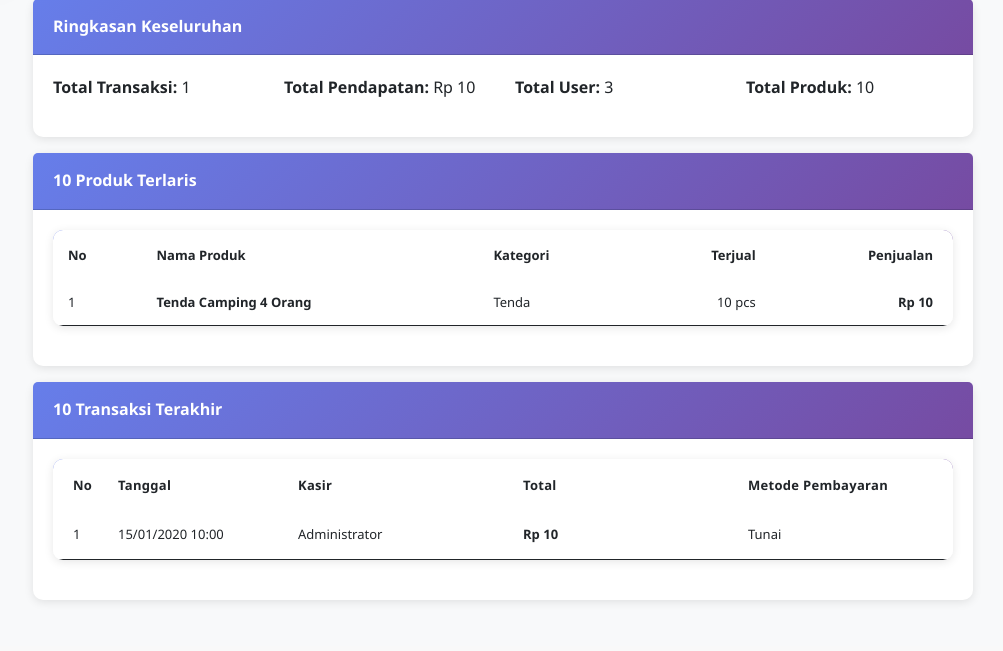
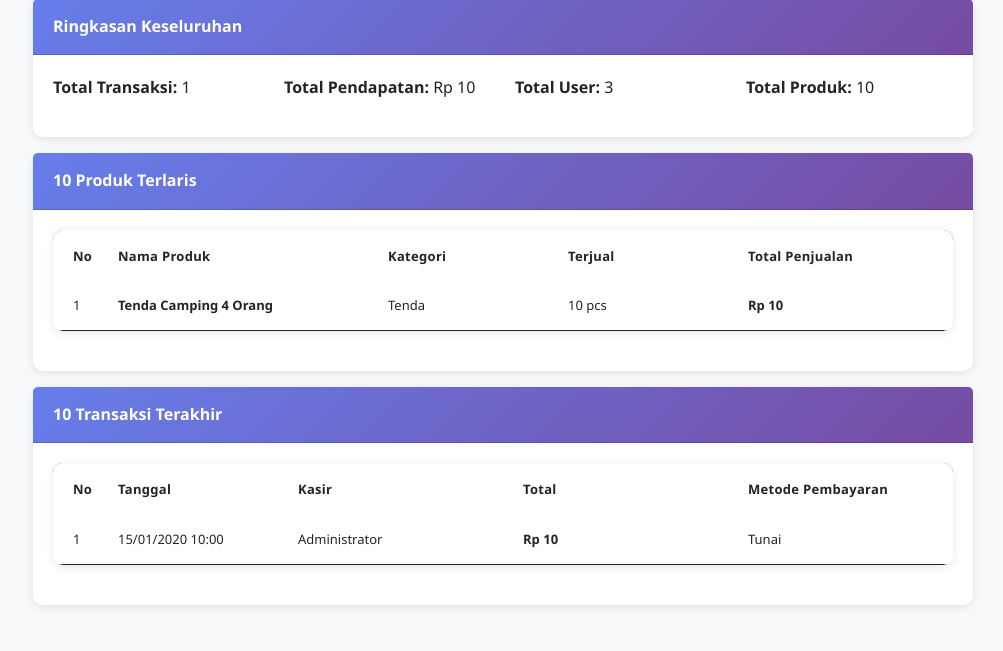
Before and after one commit to ArdhieFirdaus/UAS-toko-outdoor, a PHP site: page /toko-outdoor2/Views/laporan.php in a window 1280 px wide. Shown: the part 840-1491 px from the top of the page, without its empty margins (277-1280 px from the left). Before the commit the page ends 1442 px from the top, so only its background shows below. Run offline with PHP 8.4, Linux system fonts and the light colour scheme; a user stored in the database is signed in; data comes from the database, SQL or seed files in the repository; tables that the repository leaves empty hold one stand-in row (values such as "Sample post").

Commit message:
FIX TABEL PRODUK TERLARIS

```diff
--- a/Views/laporan.php
+++ b/Views/laporan.php
@@ -247,30 +247,28 @@ function formatDate($date) {
 
                 <!-- PRODUK TERLARIS -->
                 <div class="card mb-3">
-                    <div class="card-header">
-                        10 Produk Terlaris
-                    </div>
+                    <div class="card-header">10 Produk Terlaris</div>
                     <div class="card-body">
                         <?php if (count($produk_terlaris) > 0): ?>
                             <div class="table-responsive">
-                                <table class="table">
+                                <table class="table table-modern">
                                     <thead>
                                         <tr>
-                                            <th>No</th>
-                                            <th><strong>Nama Produk</strong></th>
-                                            <th><strong>Kategori</strong></th>
-                                            <th style="text-align: right;"><strong>Terjual</strong></th>
-                                            <th style="text-align: right; white-space: nowrap; padding-right: 20px;"><strong>Penjualan</strong></th>
+                                            <th width="5%" class="text-center"><strong>No</strong></th>
+                                            <th width="30%"><strong>Nama Produk</strong></th>
+                                            <th width="20%"><strong>Kategori</strong></th>
+                                            <th width="20%"><strong>Terjual</strong></th>
+                                            <th width="25%"><strong>Total Penjualan</strong></th>
                                         </tr>
                                     </thead>
                                     <tbody>
                                         <?php foreach ($produk_terlaris as $index => $item): ?>
                                             <tr>
-                                                <td><?php echo $index + 1; ?></td>
-                                                <td><strong><?php echo htmlspecialchars($item['nama_produk']); ?></strong></td>
-                                                <td><?php echo htmlspecialchars($item['kategori']); ?></td>
-                                                <td style="text-align: right; white-space: nowrap;"><?php echo $item['total_terjual']; ?> pcs</td>
-                                                <td style="text-align: right; white-space: nowrap; padding-right: 20px;"><strong><?php echo formatCurrency($item['total_penjualan']); ?></strong></td>
+                                                <td class="text-center"><?php echo $index + 1; ?></td>
+                                                <td class="align-middle"><strong><?php echo htmlspecialchars($item['nama_produk']); ?></strong></td>
+                                                <td class="align-middle"><?php echo htmlspecialchars($item['kategori']); ?></td>
+                                                <td class="align-middle"><?php echo $item['total_terjual']; ?> pcs</td>
+                                                <td class="align-middle"><strong><?php echo formatCurrency($item['total_penjualan']); ?></strong></td>
                                             </tr>
                                         <?php endforeach; ?>
                                     </tbody>
```
Also changed, not shown: README.md (added).
